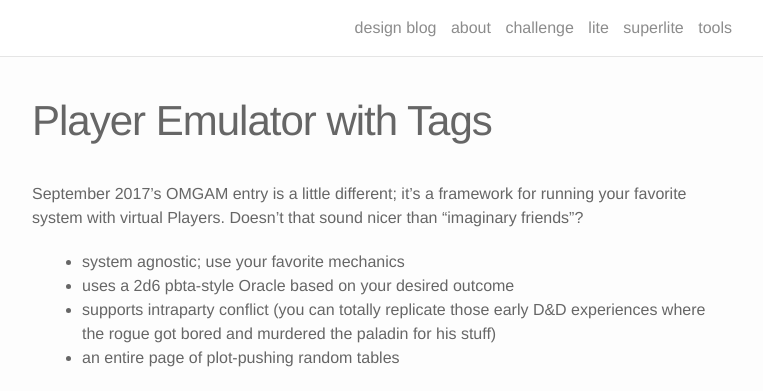
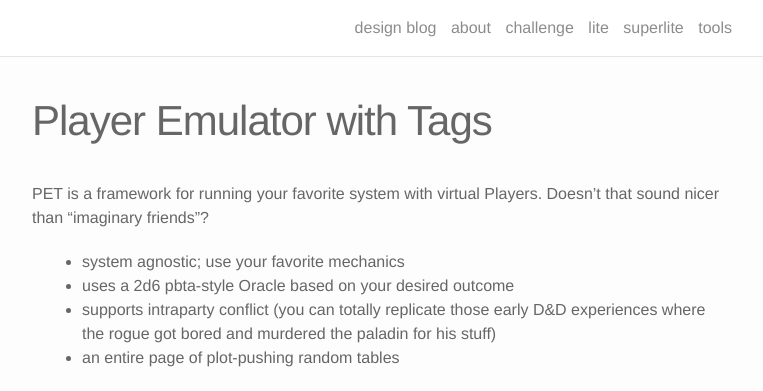
Before and after one commit to exposit/katarpgs, a Jekyll site: the page built from _superlite/playeremulator.md, in a window 1280 px wide, cut to the strip 0-391 px from the top of the page. Shown: the whole strip, without its empty margins (258-1021 px from the left). Built offline with Jekyll 4.4.1, drawn with Linux system fonts in a browser that asks for light colours; nearby versions of some CDN libraries.

Commit message:
changing PET status

```diff
--- a/_superlite/playeremulator.md
+++ b/_superlite/playeremulator.md
@@ -2,12 +2,12 @@
 layout: page
 title: Player Emulator with Tags
 date: 2017-09-05 18:40:57
-tags: [omgam, Sept, meta, d6s]
+tags: [framework, meta, d6s]
 img: PlayerEmulator.png
 link: PlayerEmulator.pdf
 ---
 
-September 2017's OMGAM entry is a little different; it's a framework for running your favorite system with virtual Players. Doesn't that sound nicer than "imaginary friends"?
+PET is a framework for running your favorite system with virtual Players. Doesn't that sound nicer than "imaginary friends"?
 
 * system agnostic; use your favorite mechanics
 * uses a 2d6 pbta-style Oracle based on your desired outcome
```
Also changed, not shown: _challenge/playeremulator.md (deleted, +0 -10 lines).
